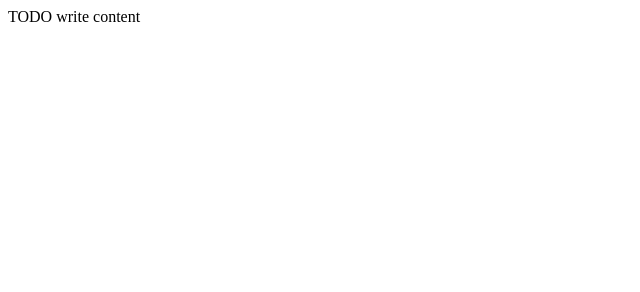
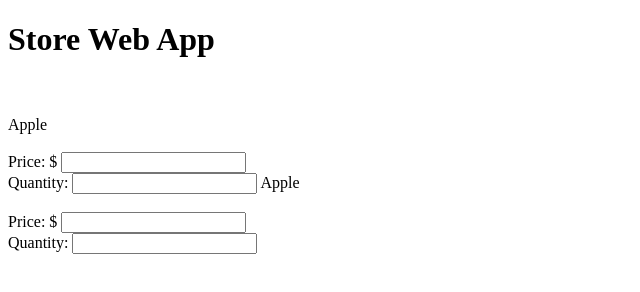
Before and after one commit to Erickdez/FrontBack, a plain HTML site: page web/index.html in a window 1280 px wide. Shown: the whole page, without its empty margins (0-640 px from the left). Drawn offline with Linux system fonts and the light colour scheme.

Commit message:
Update index.html

```diff
--- a/web/index.html
+++ b/web/index.html
@@ -6,11 +6,28 @@ and open the template in the editor.
 -->
 <html>
     <head>
-        <title>TODO supply a title</title>
+        <title>Store Web App</title>
         <meta charset="UTF-8">
         <meta name="viewport" content="width=device-width, initial-scale=1.0">
     </head>
     <body>
-        <div>TODO write content</div>
+        <h1>Store Web App</h1>
+        <br><br>
+        <form>
+            <label>Apple</label>
+            <br><br>
+            Price: $ <input type="number">
+            <br>
+            Quantity: <input type="number">
+
+            <label>Apple</label>
+            <br><br>
+            Price: $ <input type="number">
+            <br>
+            Quantity: <input type="number">
+
+        </form>
+
+
     </body>
 </html>
```
